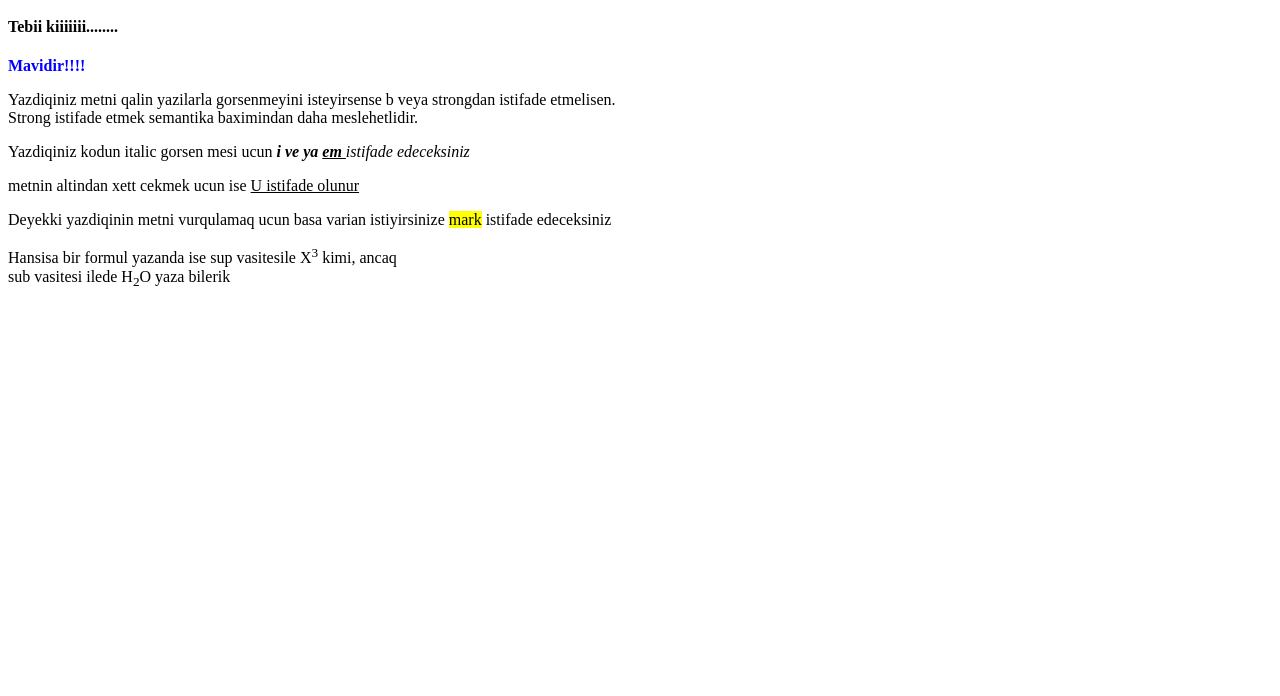
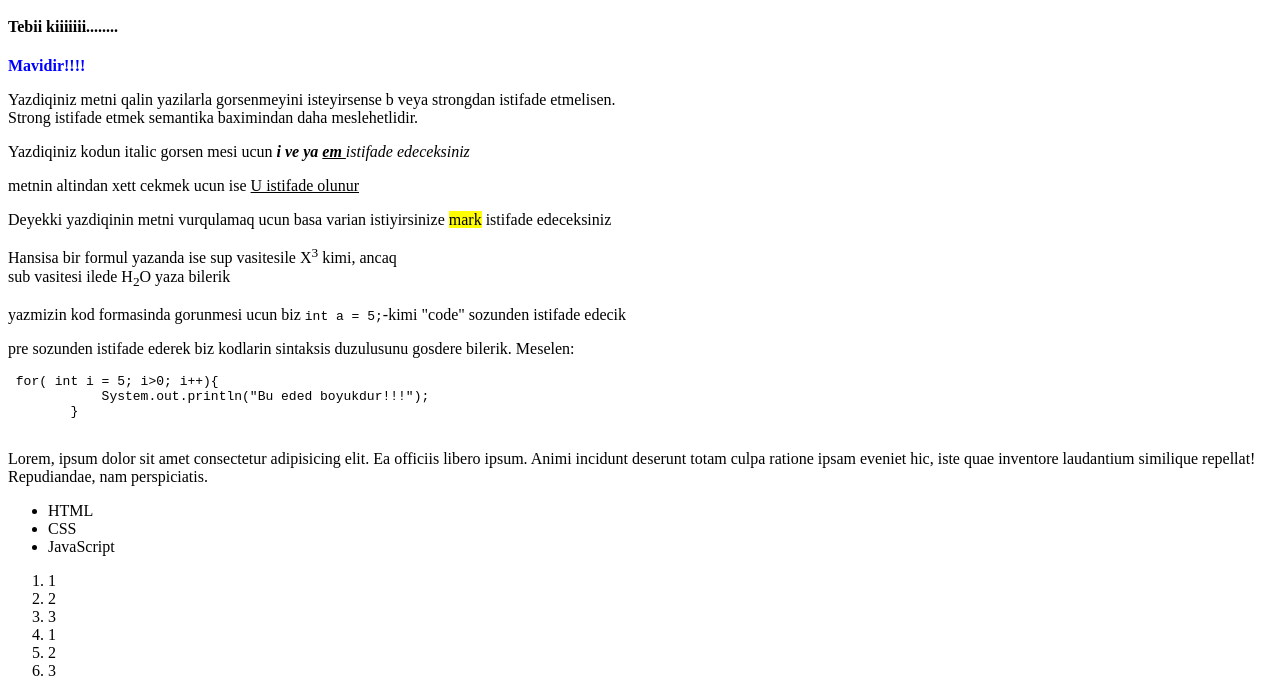
Before and after one commit to AliMukhtarli/HTML-learning, a plain HTML site: page index.html in a window 1280 px wide. Shown: the part 284-980 px from the top of the page. Before the commit the page ends 800 px from the top, so only its background shows below. Drawn offline with Linux system fonts and the light colour scheme.

Commit message:
List oyrenirik

```diff
--- a/index.html
+++ b/index.html
@@ -27,6 +27,36 @@
         <p>Hansisa bir formul yazanda ise sup vasitesile X<sup>3</sup> kimi, ancaq <br>
         sub vasitesi ilede H<sub>2</sub>O yaza bilerik</p>
 
+        <p>yazmizin kod formasinda gorunmesi ucun biz <code>int a = 5;</code>-kimi "code" sozunden istifade edecik</p>
+
+        <p> pre sozunden istifade ederek biz kodlarin sintaksis duzulusunu gosdere bilerik. Meselen:</p>
+        <p><pre> for( int i = 5; i>0; i++){
+            System.out.println("Bu eded boyukdur!!!");
+        }
+        </pre></p>
+
+        <p>Lorem, ipsum dolor sit amet <span>consectetur</span>  adipisicing elit.
+             Ea officiis libero ipsum. Animi incidunt deserunt totam culpa ratione ipsam eveniet hic, iste quae inventore
+             laudantium similique repellat! Repudiandae, nam perspiciatis.</p>
+
+        <ul>
+            <li>HTML</li>
+            <li>CSS</li>
+            <li>JavaScript</li>
+        </ul>
+
+        <ol type="1" start="1" >
+            <li>1
+                <li>2
+                    <li>3</li>
+                </li>
+            </li>
+            <li>1</li>
+            <li>2</li>
+            <li>3</li>
+        </ol>
+
+
 
 
     </body>
```
